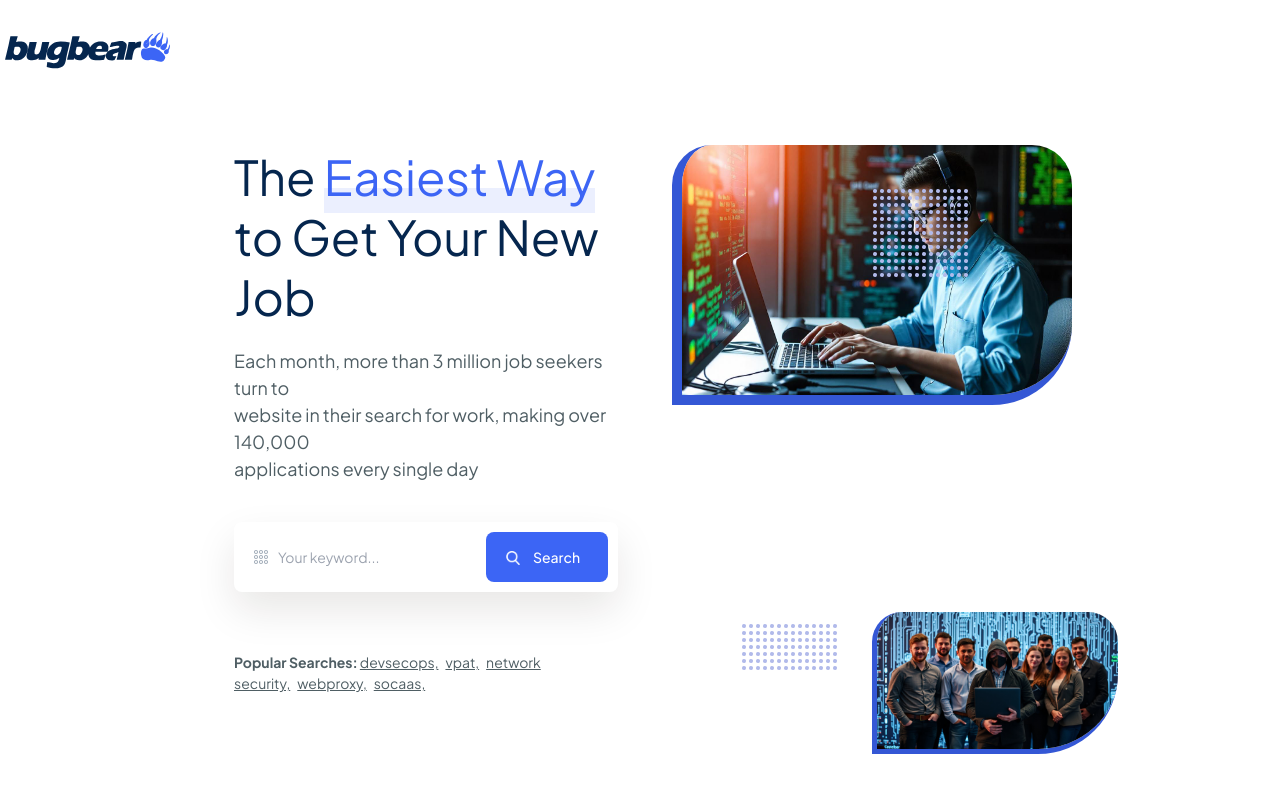
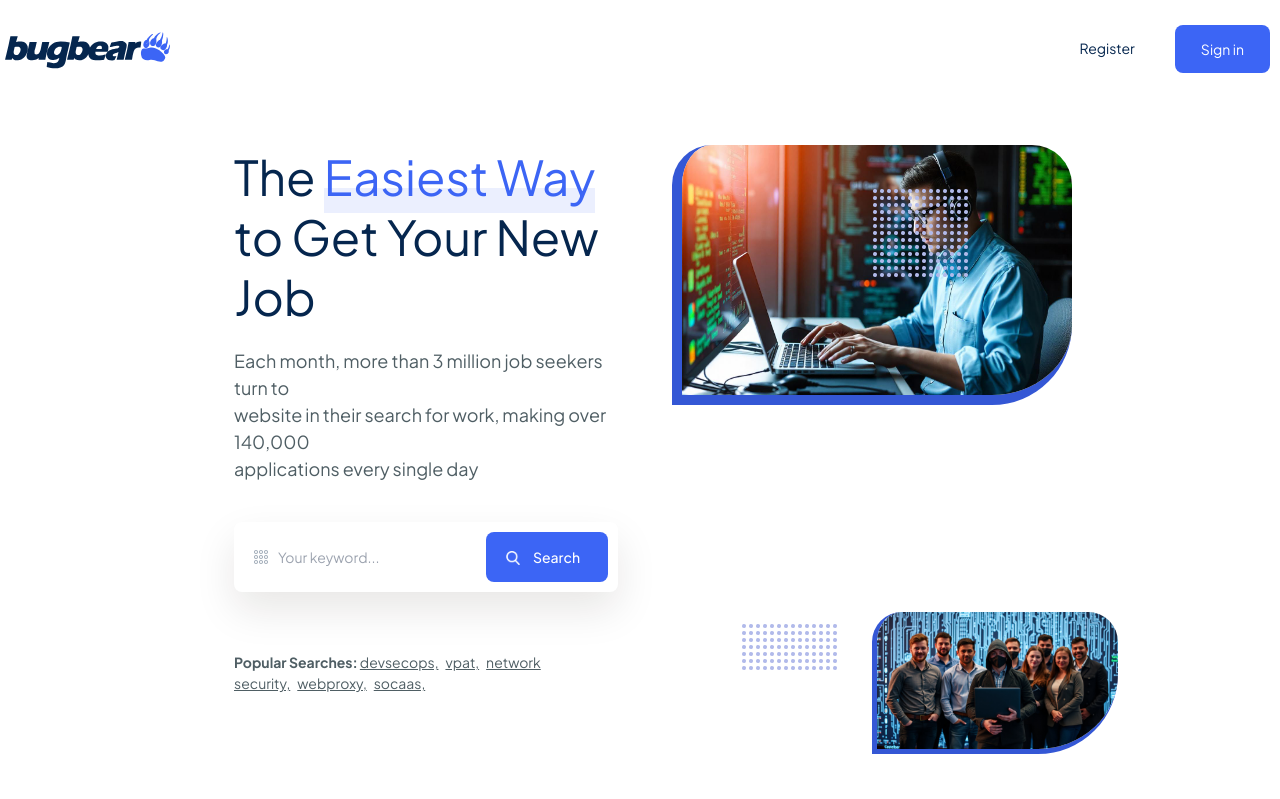
Before and after one commit to aekutetechnologies/bugbearfrontend, a Next.js app: page / in a window 1280 px wide. Shown: the top 799 px of the page. Built offline with nearby package versions, Linux system fonts and the light colour scheme; no server answers; a web font is replaced by a local one.

Commit message:
Resolved Bugs raised by QA

```diff
--- a/components/Layout/Header2.js
+++ b/components/Layout/Header2.js
@@ -85,9 +85,7 @@ const Header2 = () => {
           </div>
         </div>
         <div className="lg:flex items-center gap-3">
-          {isAuthenticated ? (
-            <AuthButtons />
-          ) : null}
+          <AuthButtons />
         </div>
         <div className="flex lg:hidden items-center">
           <RxHamburgerMenu size={35} />
```
